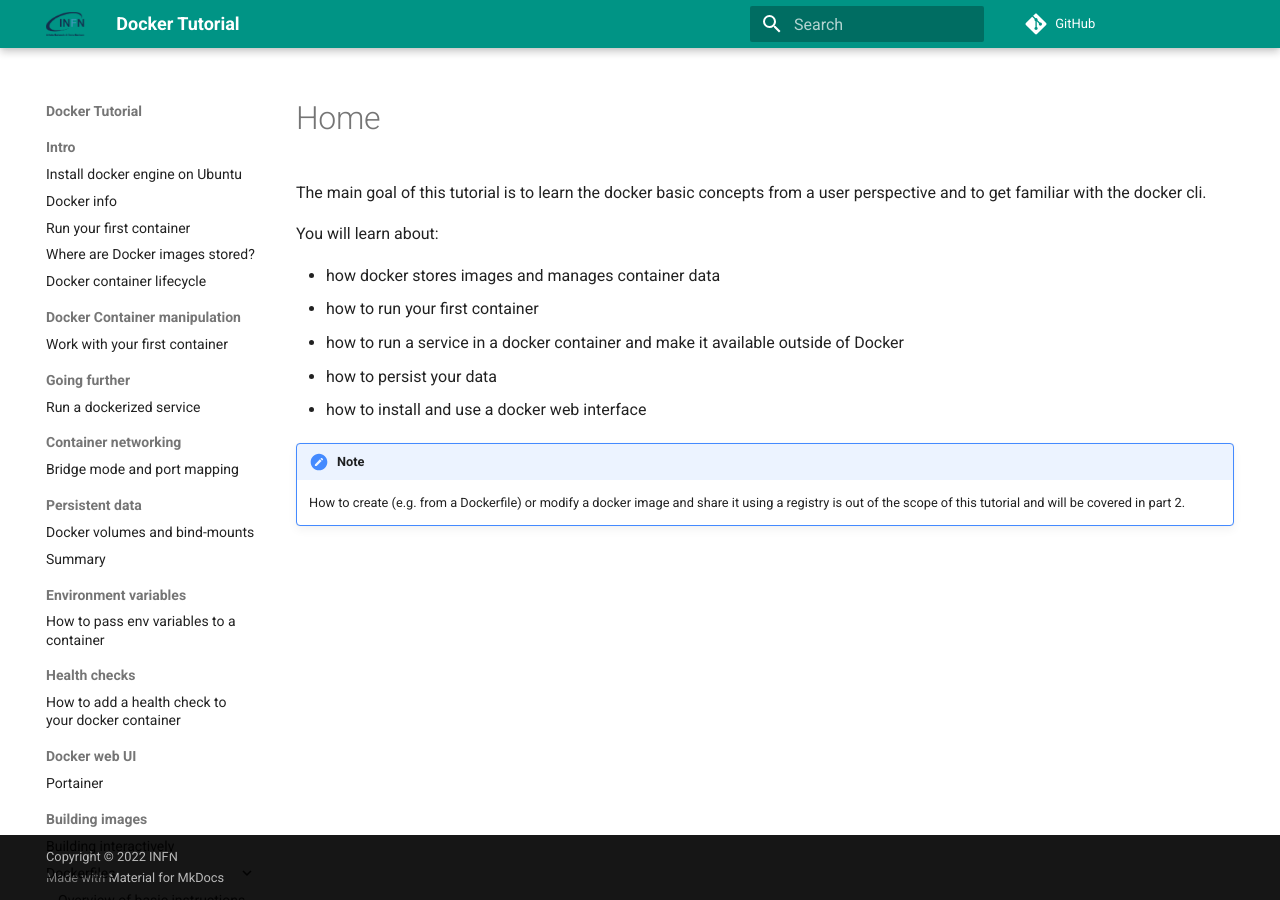
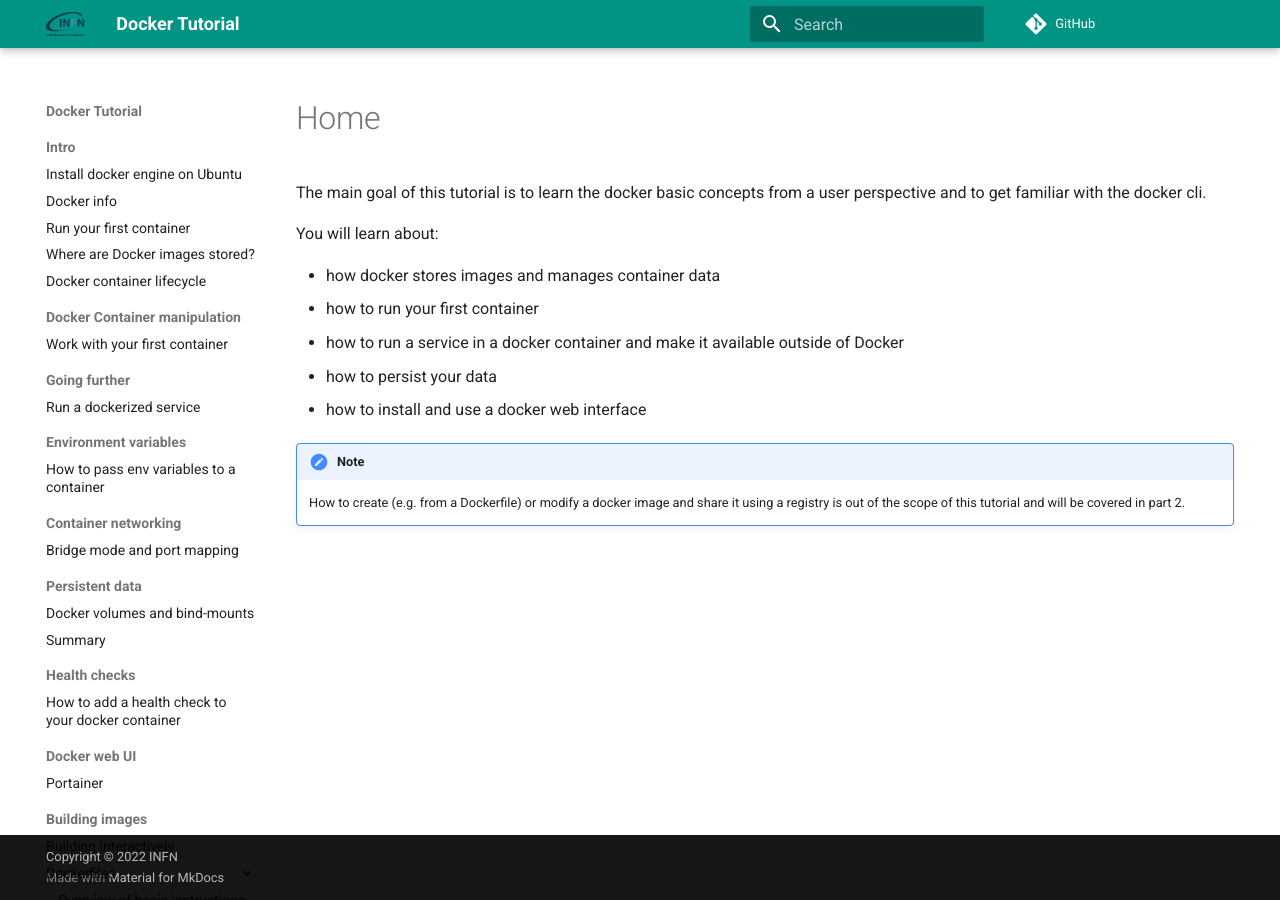
Before and after one commit to maricaantonacci/docker-tutorial, an MkDocs documentation site: the page built from docs/index.md, in a window 1280 px wide. Built offline with MkDocs 1.6.1 and Material for MkDocs 9.7.7, drawn with Linux system fonts in a browser that asks for light colours; comment, search, counter and statistics services are not loaded; part of the change alters nothing that is shown.

Commit message:
Update sections order

```diff
--- a/mkdocs.yml
+++ b/mkdocs.yml
@@ -35,14 +35,14 @@ nav:
     - Work with your first container: 'container/manipulation.md'
   - Going further:
     - Run a dockerized service: 'container/example.md'
+  - Environment variables:
+    - How to pass env variables to a container: 'container/env_vars.md'
   - Container networking:
     - Bridge mode and port mapping: 'networking/networking.md'
   - Persistent data:
     - Docker volumes and bind-mounts: 'data/volumes.md'
     #- Docker volume plugins - an example: 'data/volume_plugin.md'
     - Summary: 'data/volume_summary.md'
-  - Environment variables:
-    - How to pass env variables to a container: 'container/env_vars.md'
   - Health checks:
     - How to add a health check to your docker container: 'container/health_checks.md'
   - Docker web UI:
```
